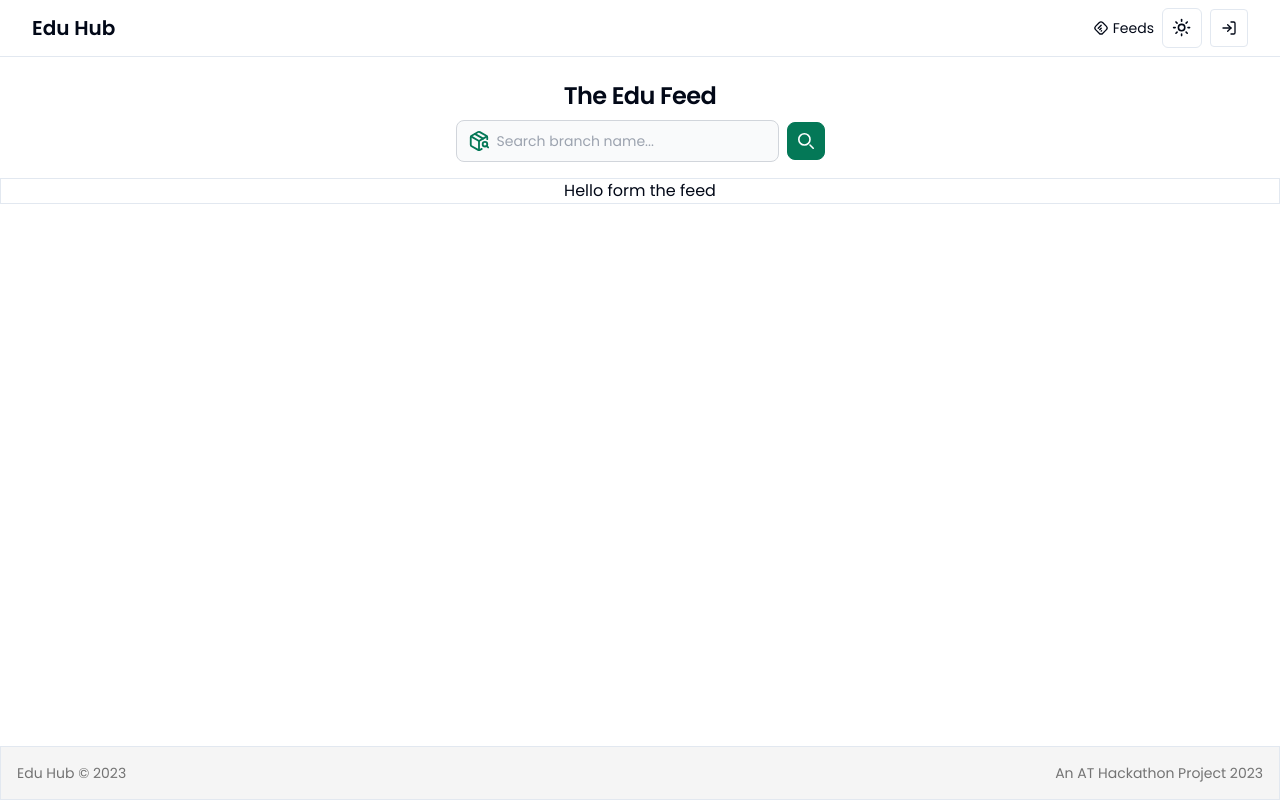
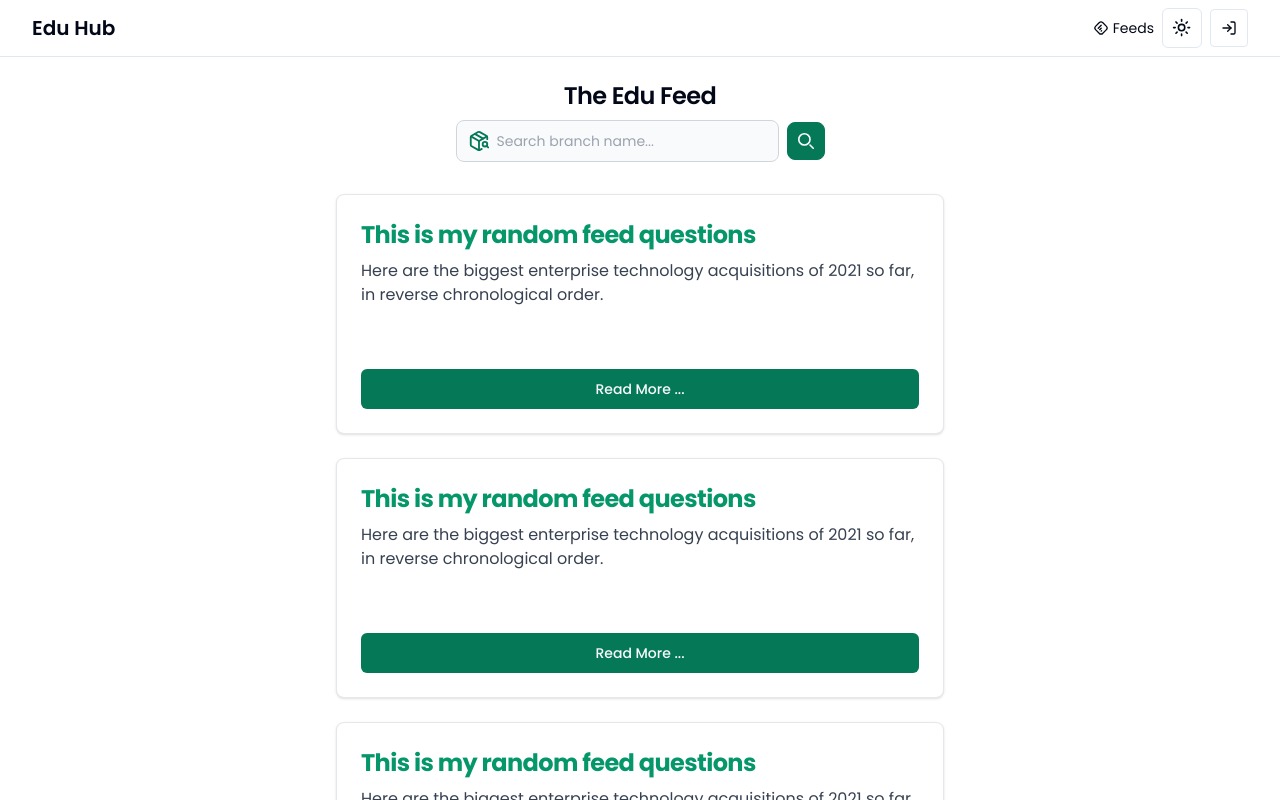
Before and after one commit to Codedwells/edu-hub, a Next.js app in the folder client/: page /feed in a window 1280 px wide. Shown: the top 800 px of the page. Built offline with nearby package versions, Linux system fonts and the light colour scheme.

Commit message:
Improve: Feed card

```diff
--- a/client/src/app/(home)/feed/page.tsx
+++ b/client/src/app/(home)/feed/page.tsx
@@ -1,9 +1,10 @@
+import { Button } from '@/components/ui/button'
 import { LucidePackageSearch } from 'lucide-react'
 
 export default function Page() {
 	return (
-		<section className='mt-[5rem]'>
-			<div className='mx-auto flex max-w-[30rem] flex-col items-center justify-center  gap-2'>
+		<section className='my-[5rem]'>
+			<div className='mx-auto flex max-w-[30rem] flex-col items-center justify-center gap-2 px-4'>
 				<h3 className='scroll-m-20 text-2xl font-semibold tracking-tight'>
 					The Edu Feed
 				</h3>
@@ -11,8 +12,10 @@ export default function Page() {
 				<SeachBar />
 			</div>
 
-			<div className='mt-[1rem] flex w-full items-center justify-center border px-4'>
-				<p>Hello form the feed</p>
+			<div className='mx-auto mt-[2rem] flex flex-col items-center justify-center gap-6 px-4 lg:w-[50%]'>
+				{[1, 2, 3, 4, 5, 6, 7, 8, 9, 10].map((_) => (
+					<FeedCard />
+				))}
 			</div>
 		</section>
 	)
@@ -26,7 +29,10 @@ const SeachBar = () => {
 			</label>
 			<div className='relative w-full'>
 				<div className='pointer-events-none absolute inset-y-0 left-0 flex items-center pl-3'>
-					<LucidePackageSearch size={22} className='text-emerald-700' />
+					<LucidePackageSearch
+						size={22}
+						className='text-emerald-700'
+					/>
 				</div>
 				<input
 					type='text'
@@ -60,3 +66,22 @@ const SeachBar = () => {
 		</form>
 	)
 }
+
+const FeedCard = () => {
+	return (
+		<div className='flex flex-col justify-between  min-h-[15rem] w-full rounded-lg border border-gray-200 bg-white p-6 shadow dark:border-gray-700 dark:bg-gray-800'>
+			<div>
+				<h5 className='mb-2 text-2xl font-bold tracking-tight text-emerald-600 dark:text-white'>
+					This is my random feed questions
+				</h5>
+
+				<p className='line-clamp-3 font-normal text-gray-700 dark:text-gray-400  md:line-clamp-5'>
+					Here are the biggest enterprise technology acquisitions of
+					2021 so far, in reverse chronological order.
+				</p>
+			</div>
+
+			<Button className='mt-auto w-full bg-emerald-700 hover:bg-emerald-600'>Read More ...</Button>
+		</div>
+	)
+}
```
